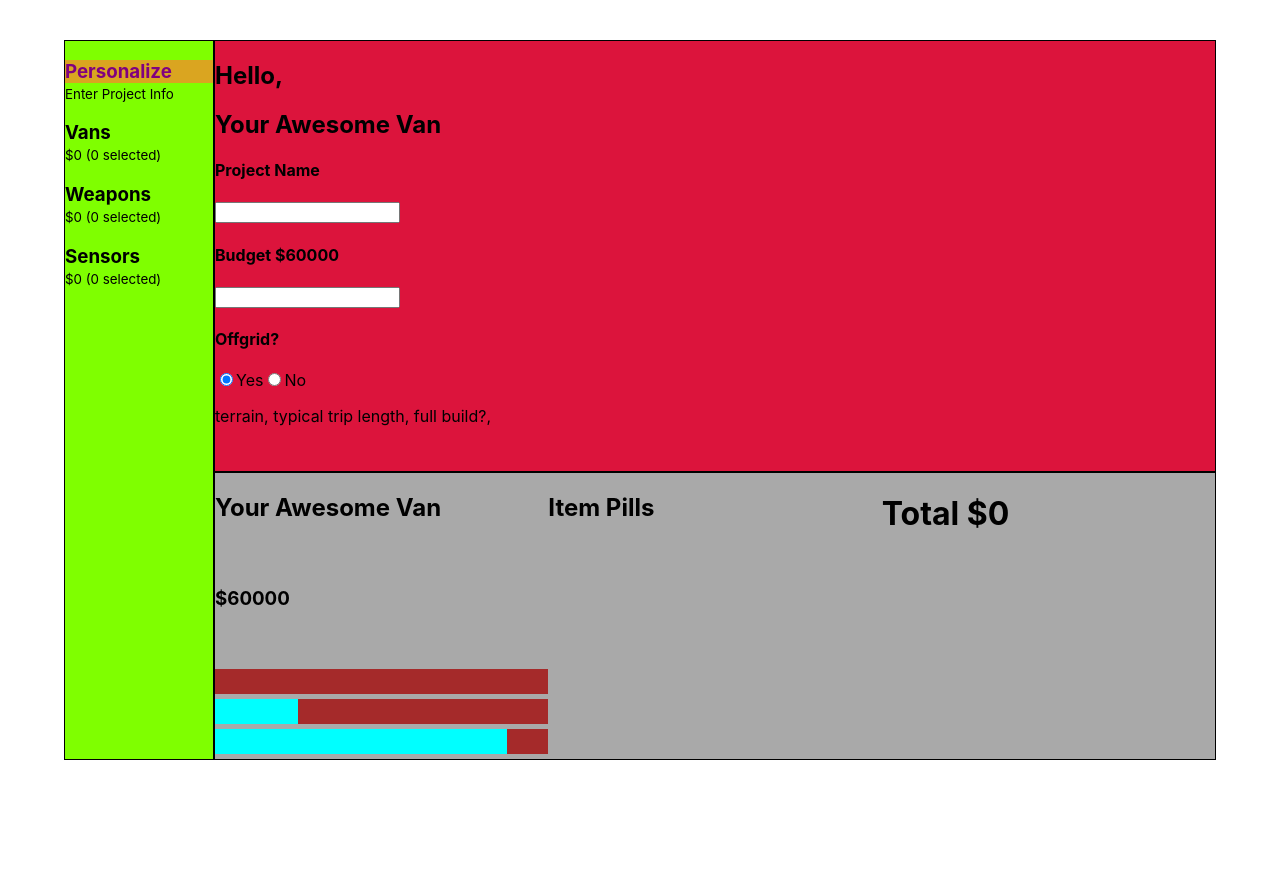
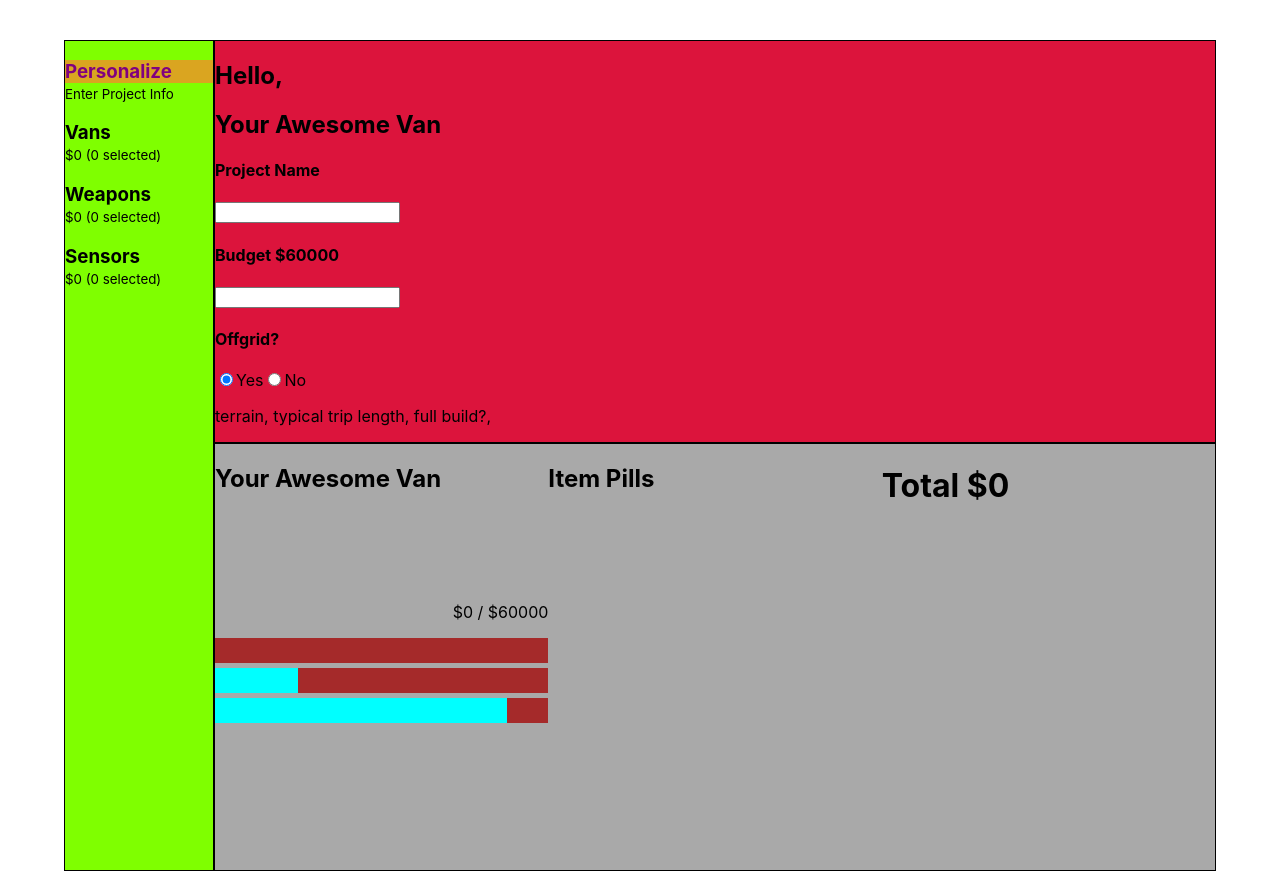
Before and after one commit to garrettgsb/ogc-widgets, a React (Create React App) app: page / in a window 1280 px wide. Before the commit the page ends 800 px from the top, so only its background shows below. Built offline with nearby package versions, Linux system fonts and the light colour scheme.

Commit message:
revised budget layout in BottomBar

```diff
--- a/src/App.css
+++ b/src/App.css
@@ -143,6 +143,11 @@
   content: "❌";
 }
 
+.budget-tracker {
+  display: flex;
+  justify-content: flex-end;
+}
+
 .parent-bar {
   width: 100%;
   height: 25px;
--- a/src/components/BottomBar.js
+++ b/src/components/BottomBar.js
@@ -27,9 +27,9 @@ const BottomBar = ({ selections, appData }) => {
   return (
     <div className="bottombar">
       <h2>{title}</h2>
-      <h3>${budget}</h3>
       <h1 className="total-price">Total ${currentCost}</h1>
       <aside className="progress-bar">
+        <p className="budget-tracker">${currentCost} / ${budget}</p>
         <ProgressBar value={currentCost} max={budget} />
         <ProgressBar value={20} max={80} />
         <ProgressBar value={70} max={80} />
```
